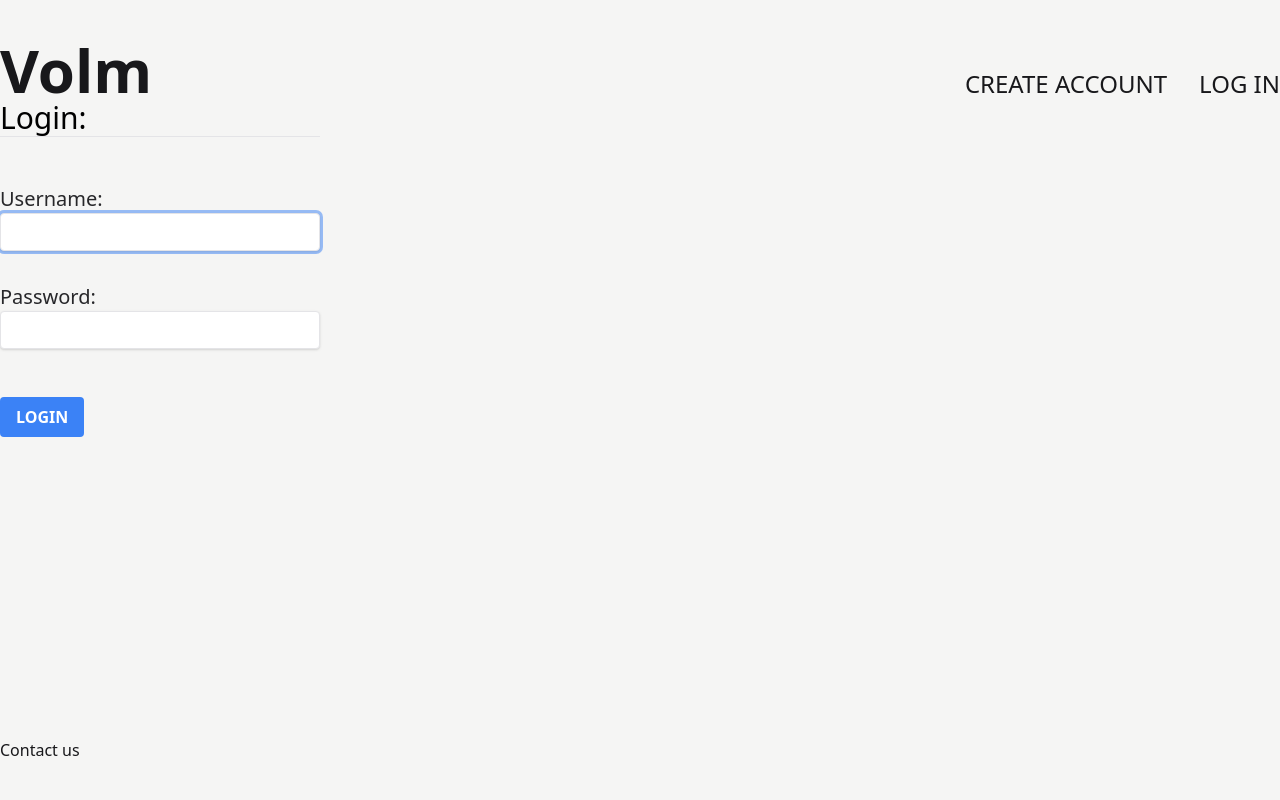
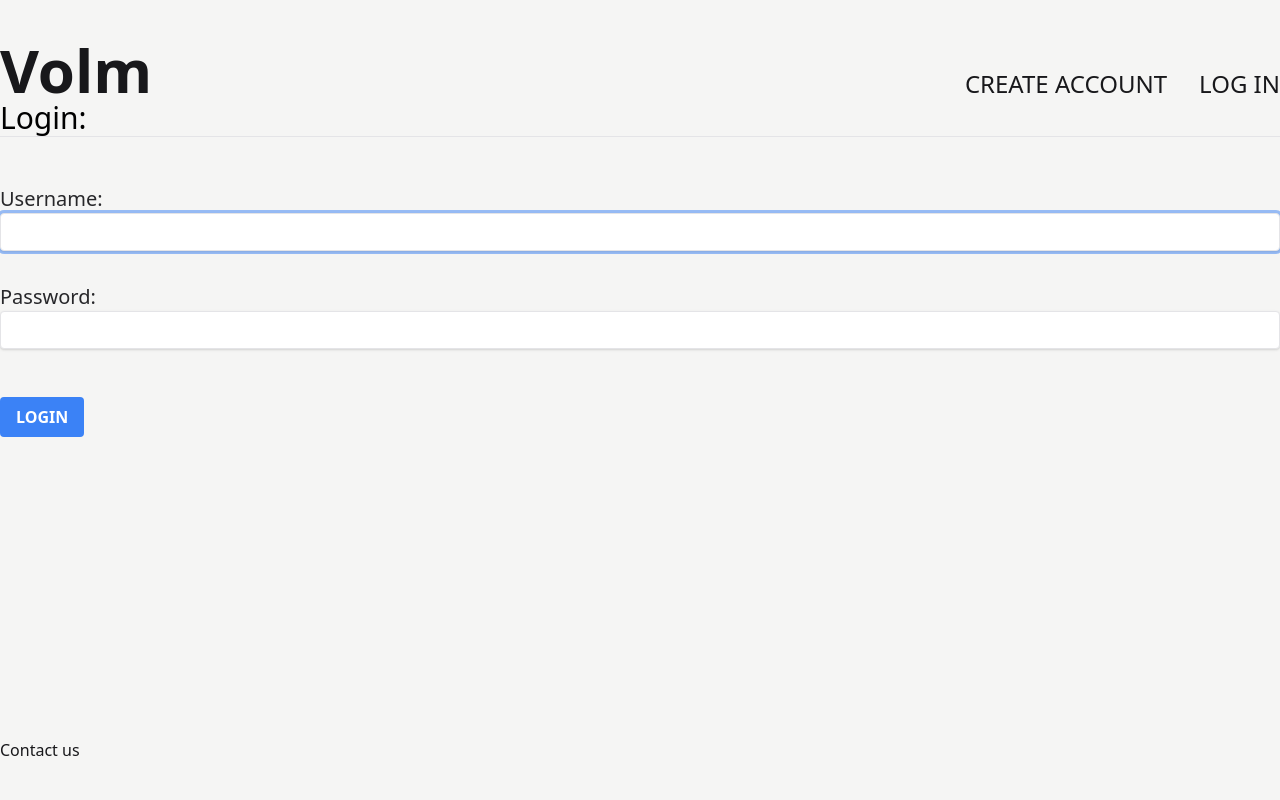
Before and after one commit to gedkirkham/volm, a Django app: page /accounts/login/ in a window 1280 px wide. Run offline with Django 3.2, Linux system fonts and the light colour scheme; style sheets or scripts are compiled from the project's sources; some libraries are stand-ins or nearby versions.

Commit message:
style: add main class to main tag so that css grid acknowledges it

```diff
--- a/volm/templates/base.html
+++ b/volm/templates/base.html
@@ -76,7 +76,7 @@
             </nav>
         </header>
 
-        <main>
+        <main class="main">
             {% block content %}
             {% endblock %}
         </main>
```
